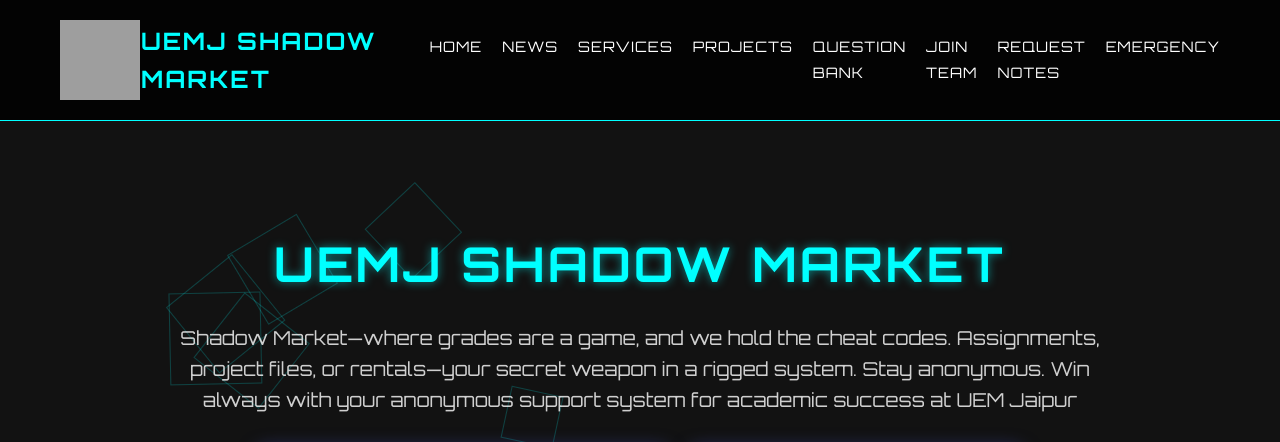
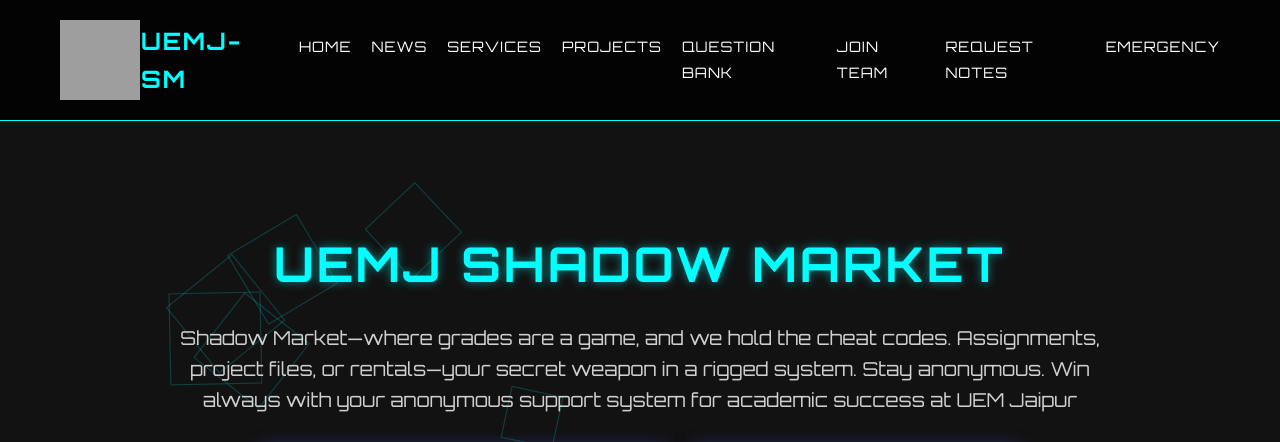
Before and after one commit to Dark-97o/Dark-97o.github.io, a plain HTML site: page index.html in a window 1280 px wide. Shown: the top 442 px of the page. Drawn offline with Linux system fonts and the light colour scheme; grey boxes are pictures that could not be loaded.

Commit message:
feat: Update logo text for a more concise branding representation

```diff
--- a/index.html
+++ b/index.html
@@ -821,7 +821,7 @@
         <div class="container header-content">
             <div class="logo">
                 <img src="https://lh3.googleusercontent.com/pw/AP1GczOdFAS_JGWotWMJF4LNK3HIwy3BcYLYGkNs1OSnJTQqi5SH3Fu6JGCF4Ih3fnm08lByT7qPAPybLPTF7TzuDgTi5otMigrX6YP_1Dq1kaEySEmjHGScigLMYd7pYLUO_4jZjUly57Mimx5IYDtLF4BK=w500-h500-s-no-gm?authuser=3" alt="UEM Shadow Market Logo">
-                <div class="logo-text">UEMJ Shadow Market</div>
+                <div class="logo-text">UEMJ-SM</div>
             </div>
             <nav>
                 <ul>
```
